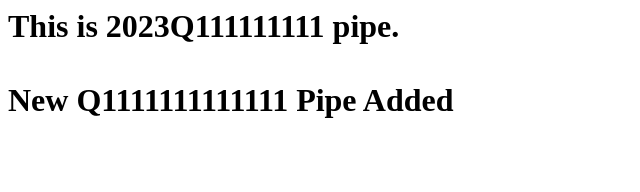
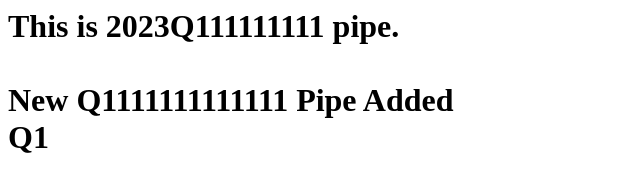
Before and after one commit to Darzzzz/q1q2q3-jenkinsfile-docker, a plain HTML site: page index.html in a window 1280 px wide. Shown: the full height of the page, 0-640 px from the left. Drawn offline with Linux system fonts and the light colour scheme.

Commit message:
Q1 changes

```diff
--- a/index.html
+++ b/index.html
@@ -1,4 +1,5 @@
 <h1>
 	This is 2023Q111111111  pipe.<br><br>
-	New Q1111111111111 Pipe Added
+	New Q1111111111111 Pipe Added<br>
+	Q1
 </h1>
```
